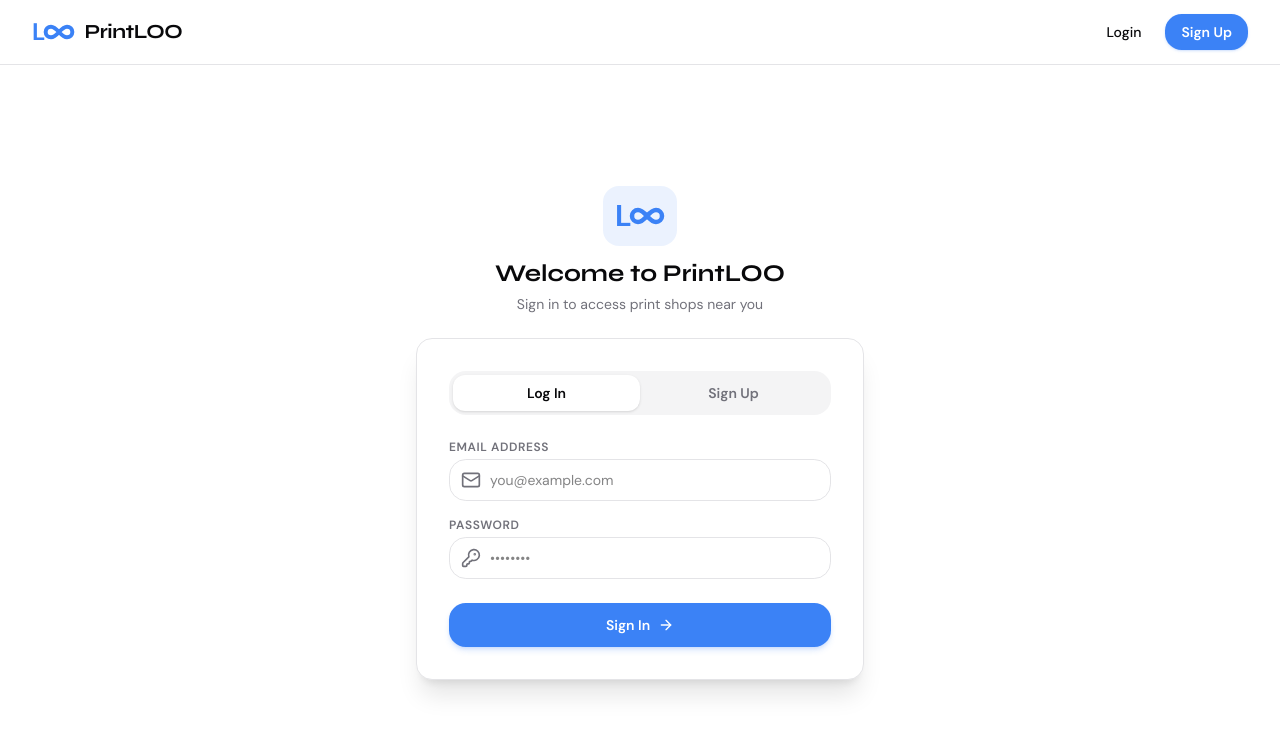
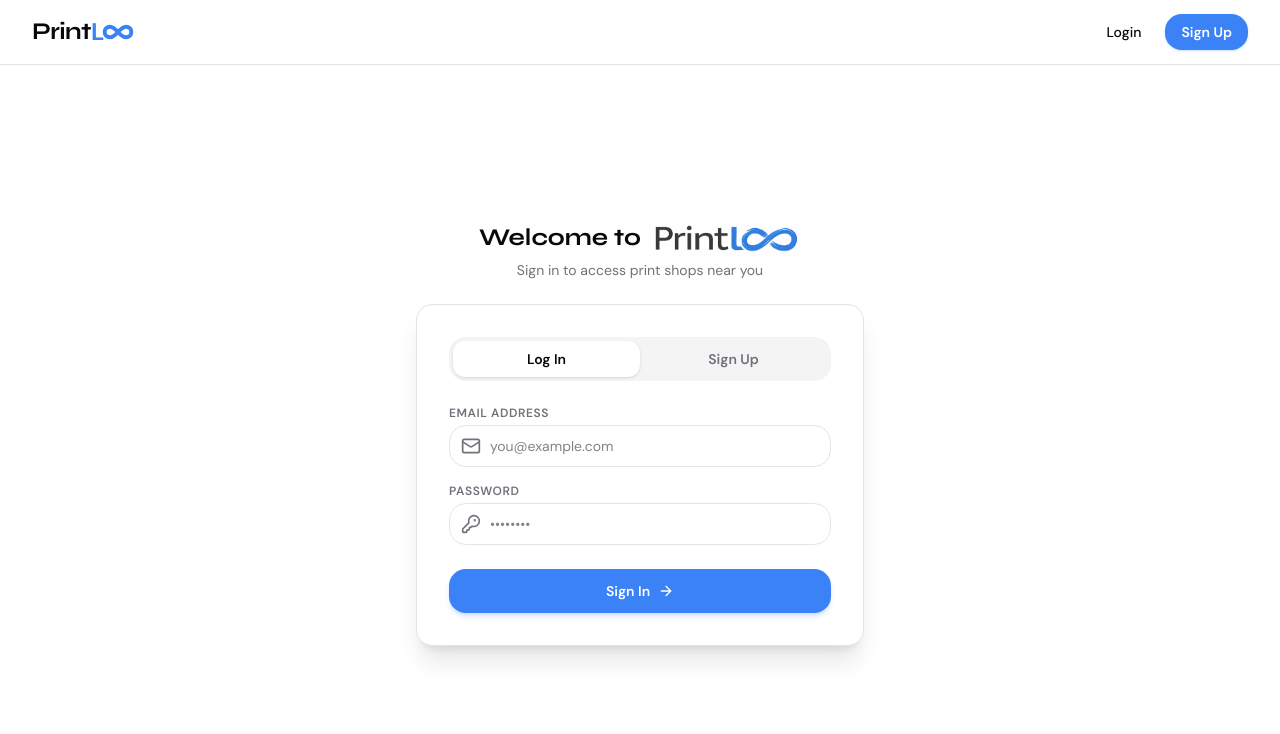
Before and after one commit to ashitoshh01/PrintLOO, a Next.js app in the folder apps/web/: page / in a window 1280 px wide. Shown: the top 734 px of the page. Built offline with nearby package versions, Linux system fonts and the light colour scheme; no server answers.

Commit message:
Final touch to user account

```diff
--- a/apps/web/src/components/auth/AuthContainer.tsx
+++ b/apps/web/src/components/auth/AuthContainer.tsx
@@ -1,10 +1,12 @@
 'use client';
 
+import Image from 'next/image';
 import { useState } from 'react';
 import { useRouter } from 'next/navigation';
 import { authService } from '@/services/authService';
 import { useAuthStore } from '@/store/authStore';
 import { Infinity, ShieldCheck, Mail, KeyRound, User as UserIcon, Store, ArrowRight, CheckCircle2 } from 'lucide-react';
+import logoImg from '../../../public/logo.png';
 
 interface AuthContainerProps {
   initialMode?: 'login' | 'signup';
@@ -159,13 +161,10 @@
     <div className="w-full max-w-md mx-auto">
       {/* Brand Header */}
       <div className="text-center mb-6">
-        <div className="inline-flex items-center justify-center p-3 bg-primary/10 rounded-2xl mb-3">
-          <div className="flex items-center text-primary font-bold tracking-tighter">
-            <span className="text-3xl leading-none">L</span>
-            <Infinity className="w-9 h-9 -ml-0.5 stroke-[3]" />
-          </div>
-        </div>
-        <h1 className="text-2xl font-bold text-foreground">Welcome to PrintLOO</h1>
+        <h1 className="text-2xl font-bold text-foreground flex items-center justify-center gap-2 flex-wrap">
+          <span>Welcome to</span>
+          <Image src={logoImg} alt="PrintLOO" className="h-8 sm:h-9 w-auto object-contain inline-block align-middle" priority />
+        </h1>
         <p className="text-sm text-muted-foreground mt-1">
           {mode === 'login' ? 'Sign in to access print shops near you' : 'Create an account to get started'}
         </p>
--- a/apps/web/src/components/layout/Navbar.tsx
+++ b/apps/web/src/components/layout/Navbar.tsx
@@ -33,12 +33,12 @@
     <nav className="w-full border-b border-border bg-card/80 backdrop-blur-md sticky top-0 z-50">
       <div className="max-w-7xl mx-auto px-4 sm:px-6 lg:px-8 h-16 flex items-center justify-between">
         {/* Brand Logo */}
-        <Link href="/" className="flex items-center gap-1.5 group">
+        <Link href="/" className="flex items-center group">
+          <span className="font-heading font-bold text-2xl tracking-tight text-foreground">Print</span>
           <div className="flex items-center text-primary font-bold tracking-tighter">
             <span className="text-2xl leading-none">L</span>
             <Infinity className="w-8 h-8 -ml-0.5 stroke-[3] group-hover:rotate-12 transition-transform" />
           </div>
-          <span className="font-heading font-bold text-xl tracking-tight ml-1 text-foreground">PrintLOO</span>
         </Link>
 
         {/* Selected Shop Badge for Customers */}
```
